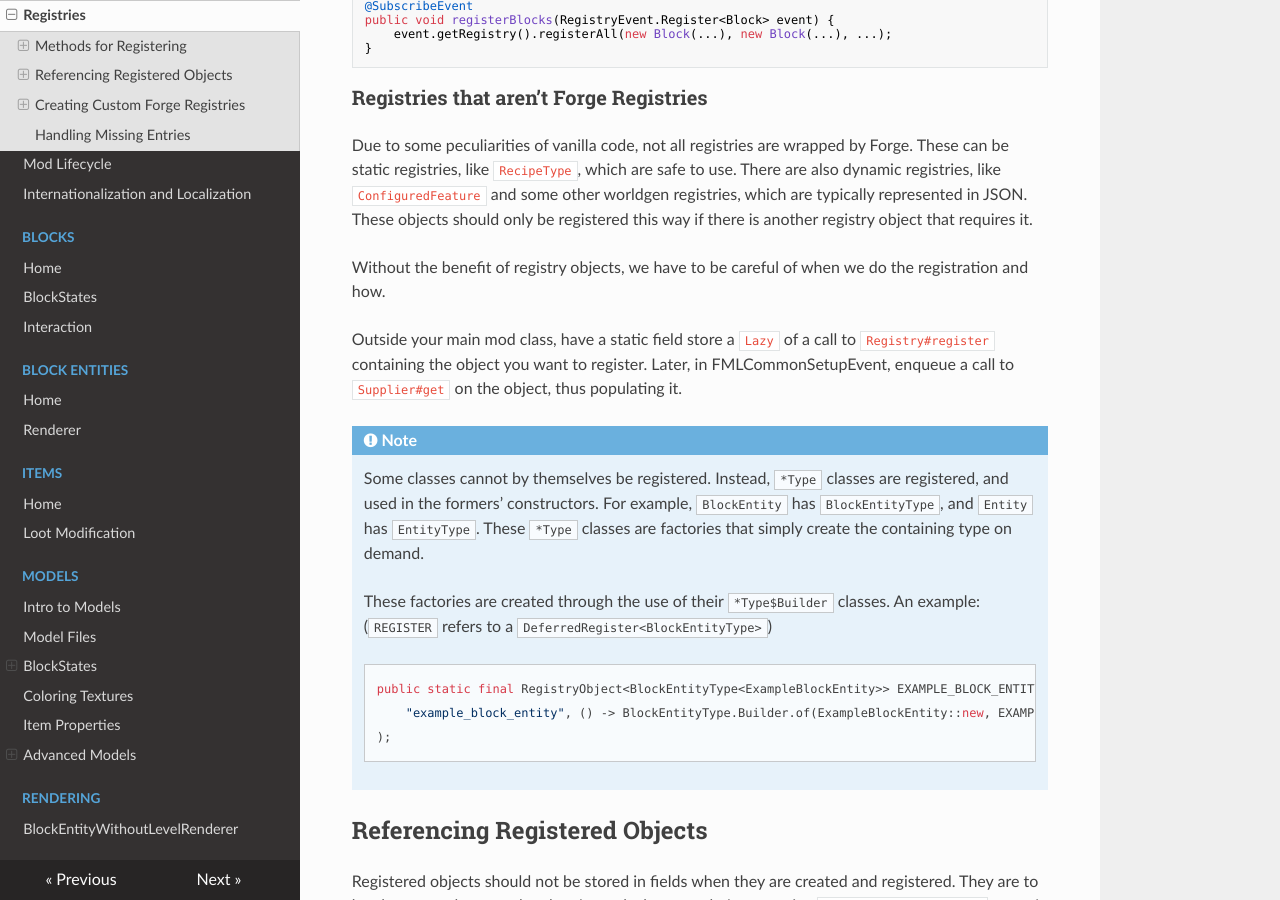
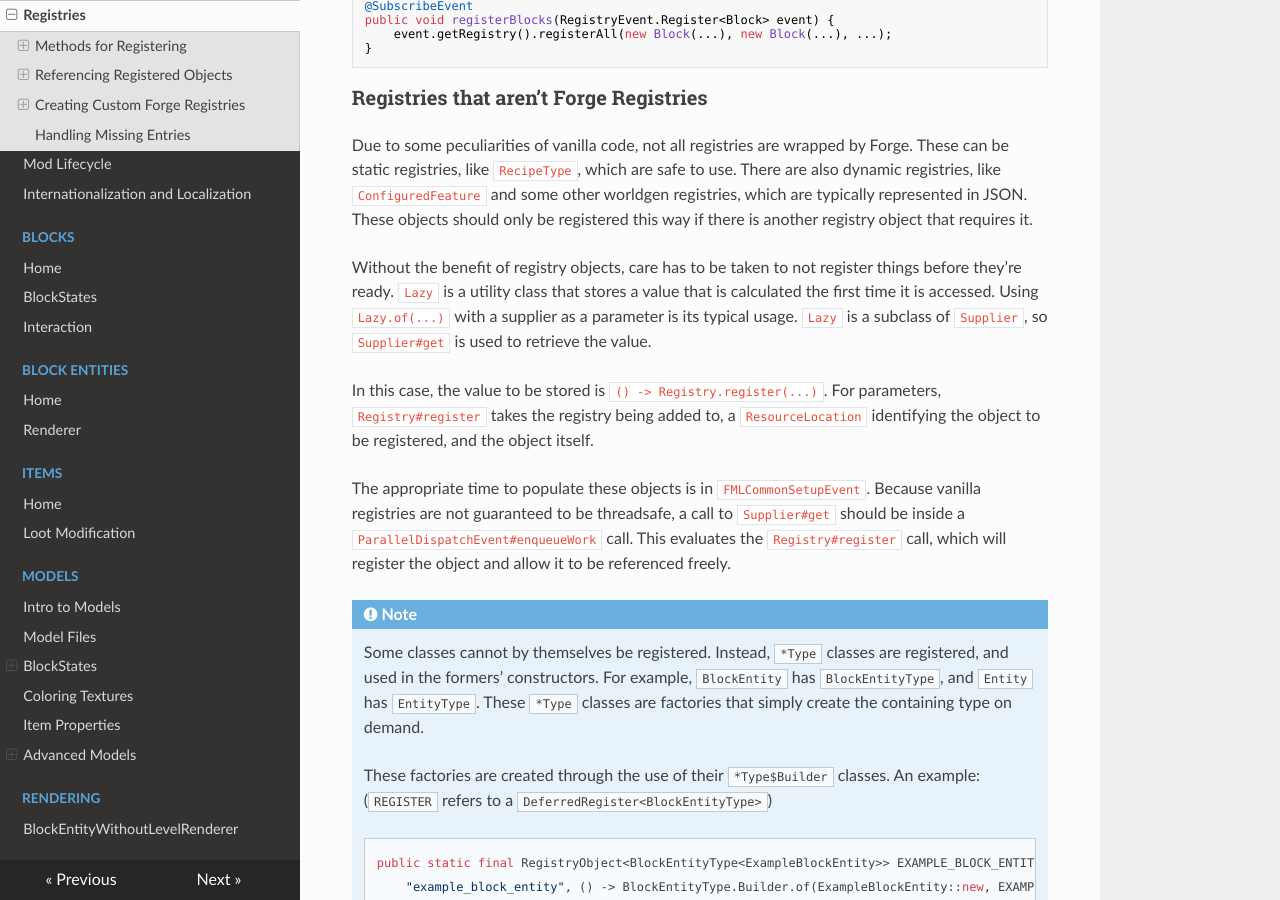
Before and after one commit to MinecraftForge/Documentation, an MkDocs documentation site: the page built from docs/concepts/registries.md, in a window 1280 px wide and 900 px high, scrolled down 1349 px. Built offline with MkDocs 1.6.1, drawn with Linux system fonts in a browser that asks for light colours; nearby versions of some CDN libraries.

Commit message:
justify the code concepts better

```diff
--- a/docs/concepts/registries.md
+++ b/docs/concepts/registries.md
@@ -47,10 +47,11 @@ public void registerBlocks(RegistryEvent.Register<Block> event) {
 
 Due to some peculiarities of vanilla code, not all registries are wrapped by Forge. These can be static registries, like `RecipeType`, which are safe to use. There are also dynamic registries, like `ConfiguredFeature` and some other worldgen registries, which are typically represented in JSON. These objects should only be registered this way if there is another registry object that requires it.
 
-Without the benefit of registry objects, we have to be careful of when we do the registration and how.
+Without the benefit of registry objects, care has to be taken to not register things before they're ready. `Lazy` is a utility class that stores a value that is calculated the first time it is accessed. Using `Lazy.of(...)` with a supplier as a parameter is its typical usage. `Lazy` is a subclass of `Supplier`, so `Supplier#get` is used to retrieve the value.
 
-Outside your main mod class, have a static field store a `Lazy` of a call to `Registry#register` containing the object you want to register. Later, in FMLCommonSetupEvent, enqueue a call to `Supplier#get` on the object, thus populating it.
+In this case, the value to be stored is `() -> Registry.register(...)`. For parameters, `Registry#register` takes the registry being added to, a `ResourceLocation` identifying the object to be registered, and the object itself.
 
+The appropriate time to populate these objects is in `FMLCommonSetupEvent`. Because vanilla registries are not guaranteed to be threadsafe, a call to `Supplier#get` should be inside a `ParallelDispatchEvent#enqueueWork` call. This evaluates the `Registry#register` call, which will register the object and allow it to be referenced freely.
 
 !!! note
     Some classes cannot by themselves be registered. Instead, `*Type` classes are registered, and used in the formers' constructors. For example, [`BlockEntity`][blockentity] has `BlockEntityType`, and `Entity` has `EntityType`. These `*Type` classes are factories that simply create the containing type on demand.
```
